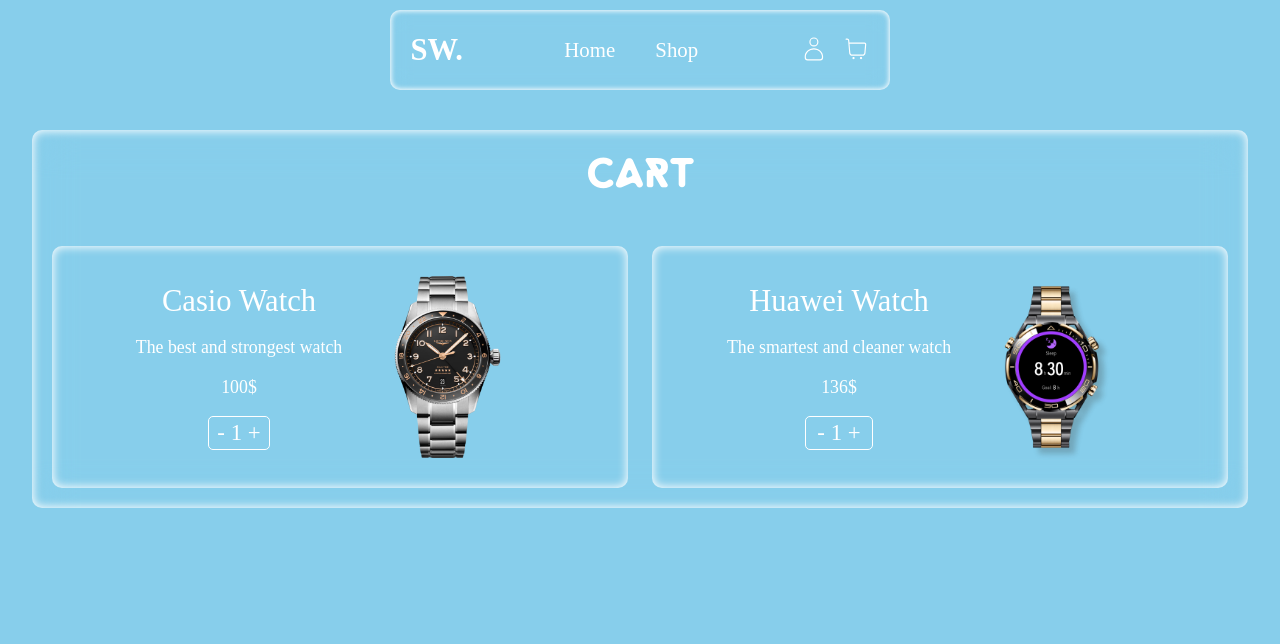
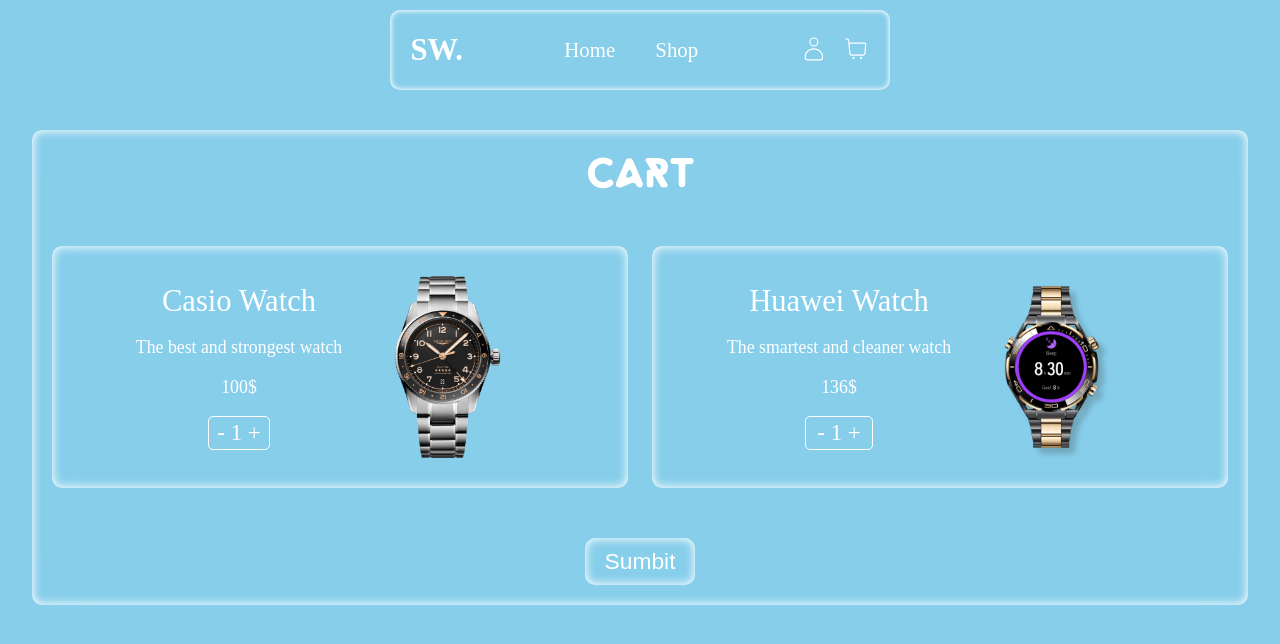
Before and after one commit to bug-hunte-r/3d-watches-website, a Next.js app: page /Cart in a window 1280 px wide. Shown: the top 644 px of the page. Built offline with nearby package versions, Linux system fonts and the light colour scheme.

Commit message:
add btn for submit orders

```diff
--- a/src/app/Cart/page.js
+++ b/src/app/Cart/page.js
@@ -14,6 +14,7 @@
                 <div className='container-cart-cards'>
                     <CartCards />
                 </div>
+                <button className='btn-cart'>Sumbit</button>
             </div>
         </div>
     )
--- a/src/style/Cart/Cart.css
+++ b/src/style/Cart/Cart.css
@@ -10,6 +10,7 @@
     box-shadow: 0.1px 0.1px 10px 1px inset white;
     border-radius: 10px;
     padding: 20px;
+    text-align: center;
 }
 
 .title-cart {
@@ -83,3 +84,15 @@
     padding: 3px;
     font-weight: 300;
 }
+
+.btn-cart{
+    background-color: transparent;
+    border: none;
+    box-shadow: 0.1px 0.1px 10px 1px inset white;
+    border-radius: 10px;
+    color: white;
+    padding: 10px 20px 10px 20px;
+    font-size: calc(1vw + 10px);
+    margin-top: 50px;
+    cursor: pointer;
+}
```
